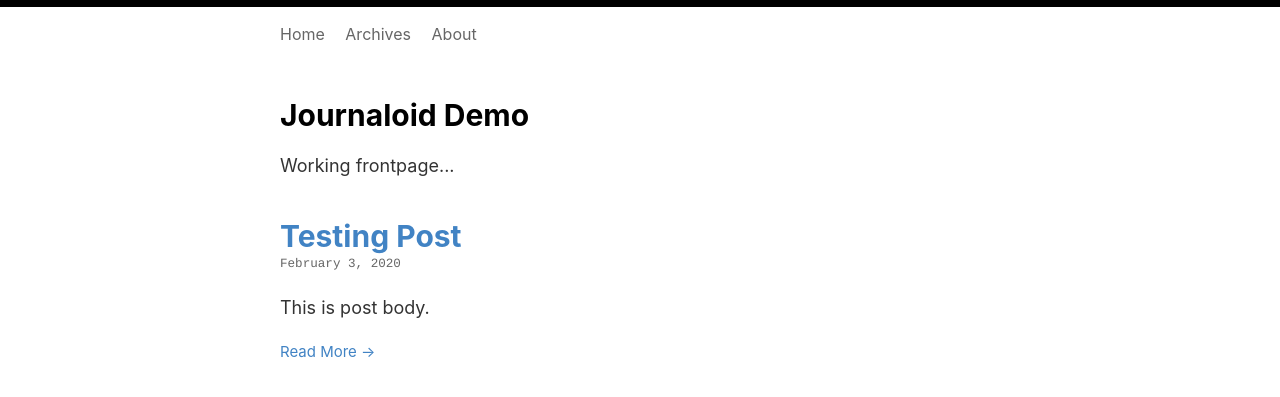
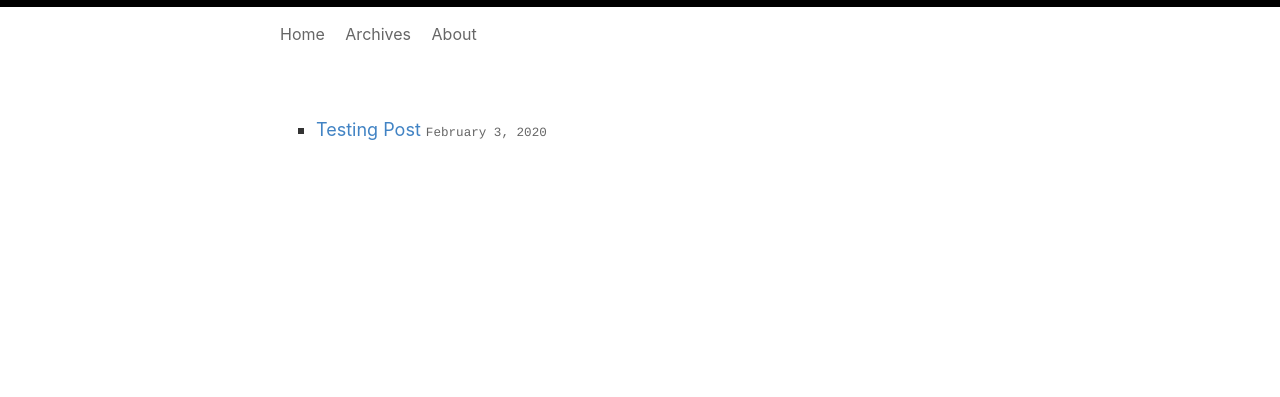
Before and after one commit to oxmhpark/gaming.exonomicon.net, a Jekyll site: the page built from index.html, in a window 1280 px wide. Shown: the top 397 px of the page. Built offline with Jekyll 4.4.1, drawn with Linux system fonts in a browser that asks for light colours.

Commit message:
Update index.html

```diff
--- a/index.html
+++ b/index.html
@@ -1,5 +1,4 @@
 ---
-layout: archives-posts-recent
-title: Journaloid Demo
+layout: archives-posts-all
+title:
 ---
-Working frontpage...
```
